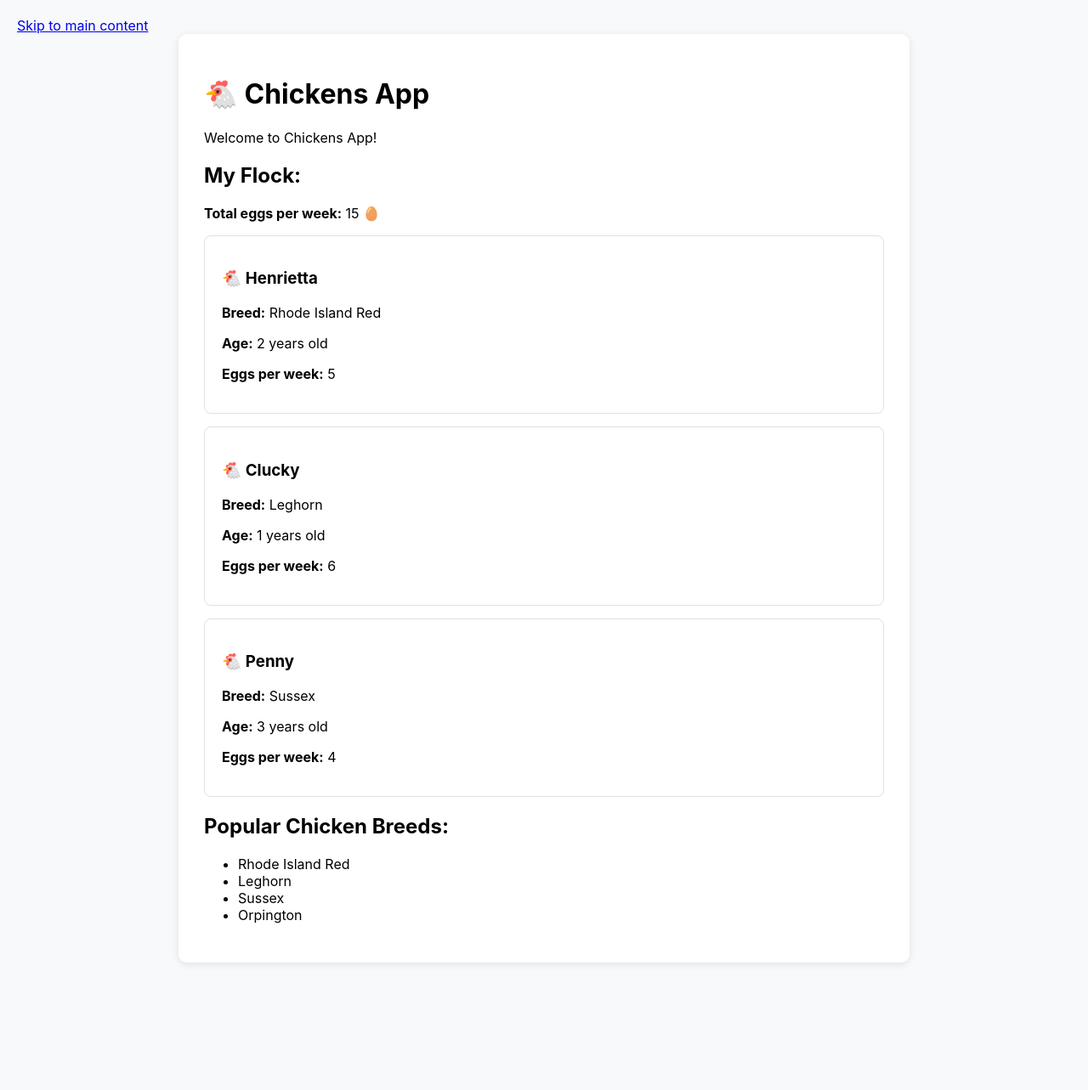
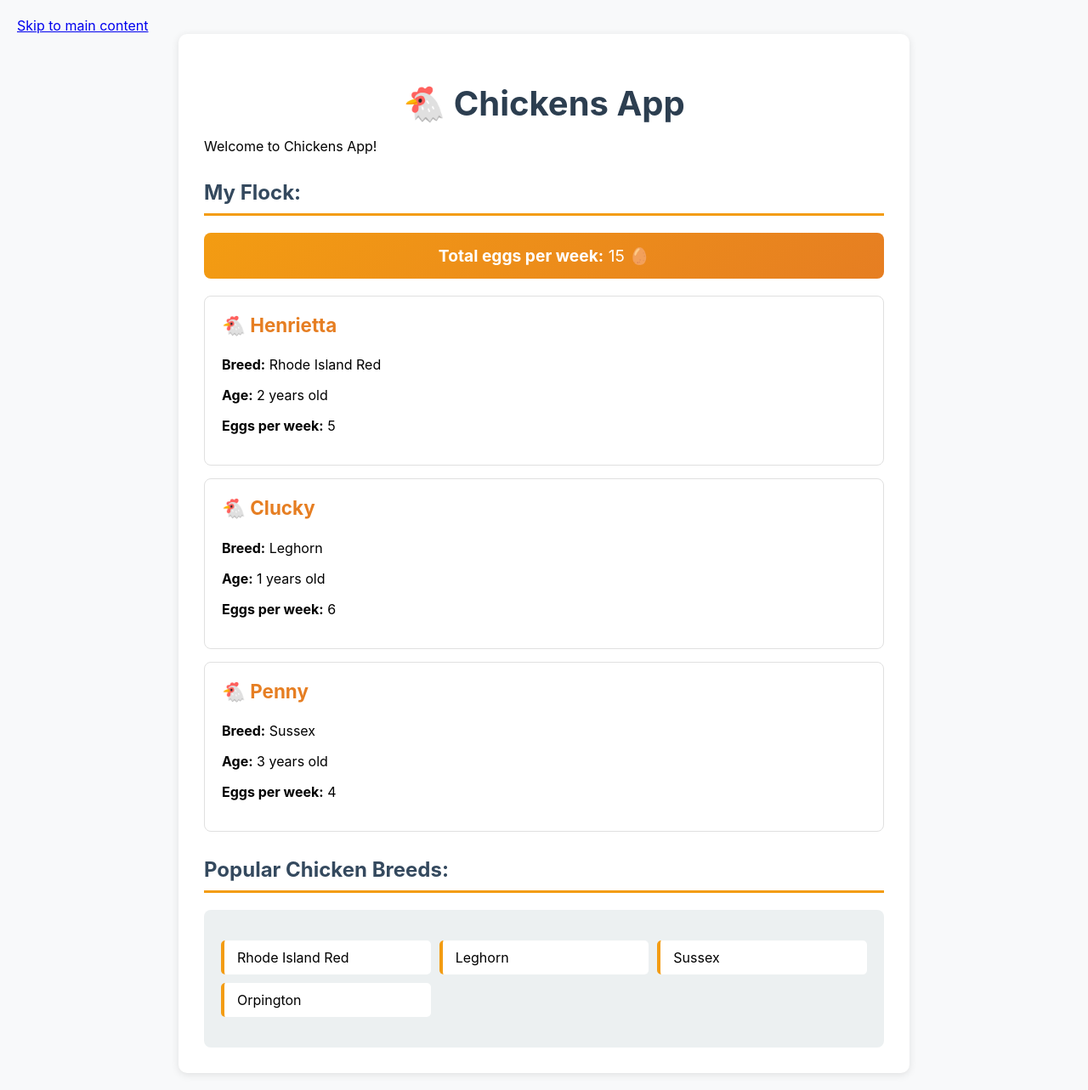
Before and after one commit to ThisbeSchoJo/chickens, a React (Create React App) app in the folder client/: page / in a window 1280 px wide. Shown: the whole page at 85% size. Before the commit the page ends 1153 px from the top, so only its background shows below. Built offline with nearby package versions, Linux system fonts and the light colour scheme.

Commit message:
added styling to App.css

```diff
--- a/client/src/App.css
+++ b/client/src/App.css
@@ -30,3 +30,58 @@ body {
 .chicken-card:hover {
   box-shadow: 0 4px 15px rgba(0, 0, 0, 0.1);
 }
+
+/* Beautiful heading styles */
+h1 {
+  color: #2c3e50;
+  text-align: center;
+  margin-bottom: 10px;
+  font-size: 2.5rem;
+}
+
+h2 {
+  color: #34495e;
+  border-bottom: 3px solid #f39c12;
+  padding-bottom: 10px;
+  margin-top: 30px;
+}
+
+h3 {
+  color: #e67e22;
+  margin-top: 0;
+  font-size: 1.4rem;
+}
+
+/* Style the total eggs section */
+.total-eggs {
+  background: linear-gradient(135deg, #f39c12, #e67e22);
+  color: white;
+  padding: 15px;
+  border-radius: 8px;
+  text-align: center;
+  font-size: 1.2rem;
+  margin: 20px 0;
+}
+
+/* Style the chicken breeds list */
+.breeds-list {
+  background-color: #ecf0f1;
+  padding: 20px;
+  border-radius: 8px;
+  margin-top: 20px;
+}
+
+.breeds-list ul {
+  list-style: none;
+  padding: 0;
+  display: grid;
+  grid-template-columns: repeat(auto-fit, minmax(200px, 1fr));
+  gap: 10px;
+}
+
+.breeds-list li {
+  background-color: white;
+  padding: 10px 15px;
+  border-radius: 5px;
+  border-left: 4px solid #f39c12;
+}
--- a/client/src/App.tsx
+++ b/client/src/App.tsx
@@ -60,9 +60,9 @@ const App: React.FC = () => {
       <h1>🐔 {appName}</h1>
       <p>{createGreeting(appName)}</p>
       <h2>My Flock:</h2>
-      <p>
+      <div className="total-eggs">
         <strong>Total eggs per week:</strong> {calculateTotalEggs(myFlock)} 🥚
-      </p>
+      </div>
       <div>
         {myFlock.map((chicken, index) => (
           <div key={index} className="chicken-card">
@@ -81,11 +81,13 @@ const App: React.FC = () => {
       </div>
 
       <h2>Popular Chicken Breeds:</h2>
-      <ul>
-        {chickenBreeds.map((breed, index) => (
-          <li key={index}>{breed}</li>
-        ))}
-      </ul>
+      <div className="breeds-list">
+        <ul>
+          {chickenBreeds.map((breed, index) => (
+            <li key={index}>{breed}</li>
+          ))}
+        </ul>
+      </div>
     </div>
   );
 };
```
